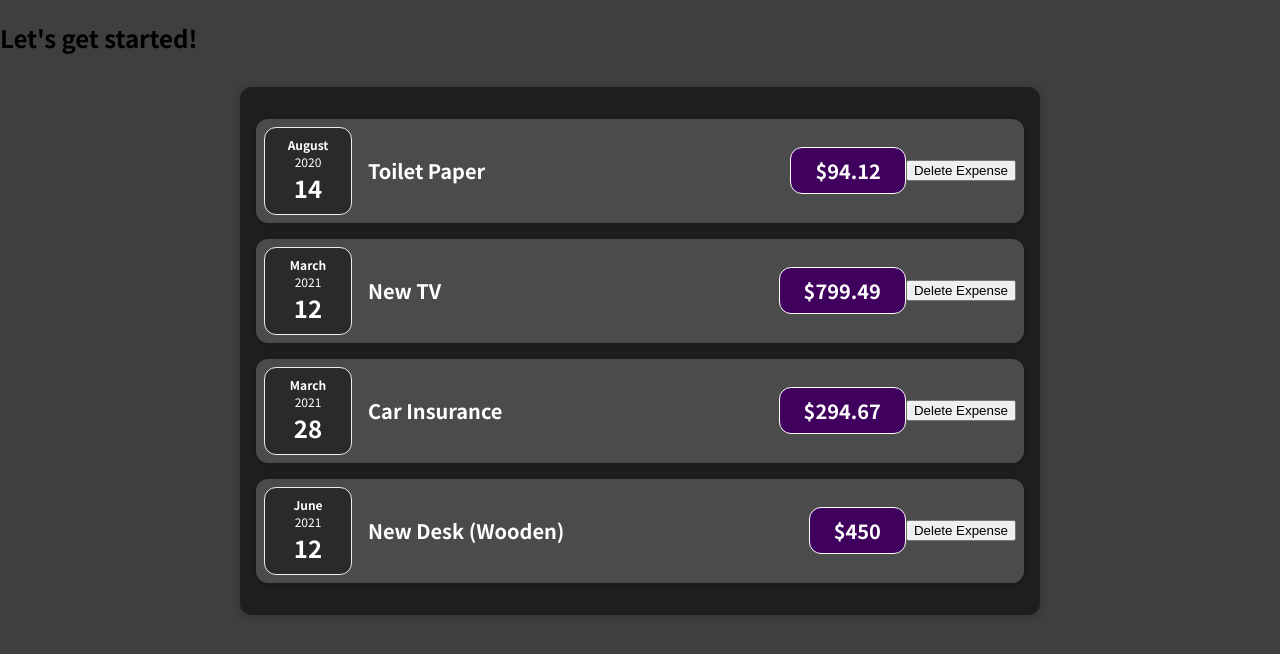
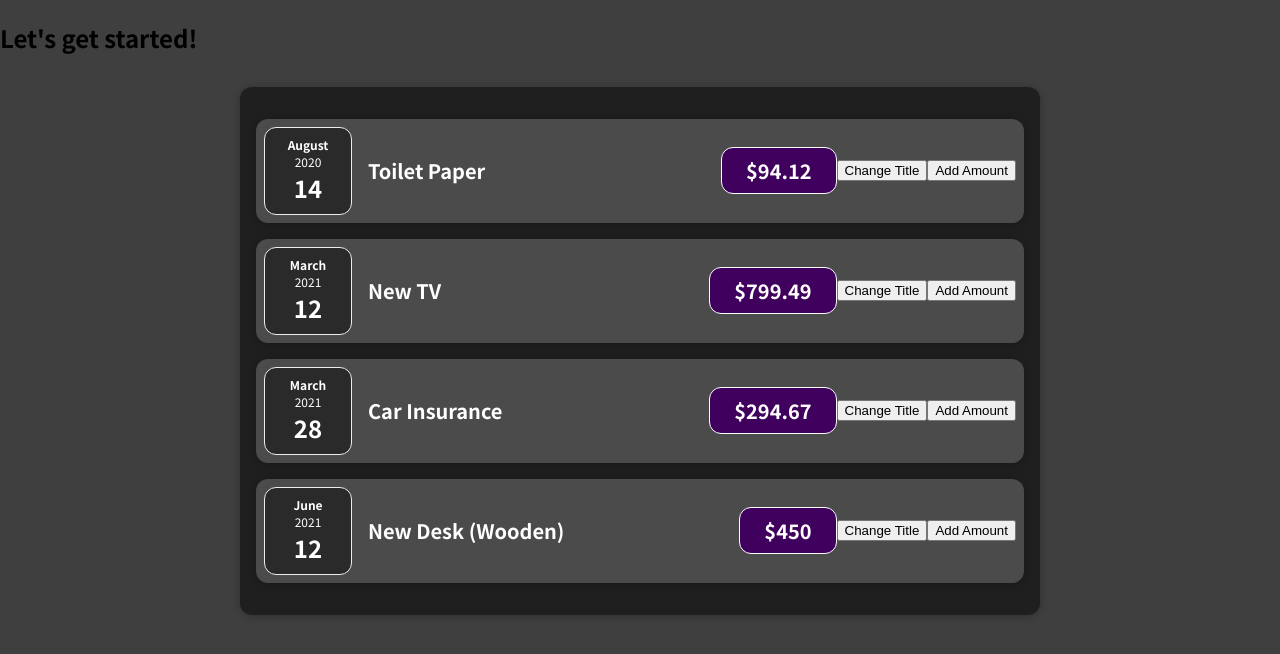
Before and after one commit to prashantpandey98/Front-end-React, a React (Create React App) app in the folder react-1/: page / in a window 1280 px wide. Shown: the top 654 px of the page. Built offline with nearby package versions, Linux system fonts and the light colour scheme.

Commit message:
Added functional buttons to update title and add 100$ using useState

```diff
--- a/react-1/src/Components/Expenses/ExpenseItem.js
+++ b/react-1/src/Components/Expenses/ExpenseItem.js
@@ -1,21 +1,33 @@
-import React from "react";
+import React, {useState} from "react";
 
 import ExpenseDate from "./ExpenseDate";
 import Card from "../UI/Card";
 import "./ExpenseItem.css";
 
 const ExpenseItem = (props) => {
+  const [title, setTitle]=useState(props.title);
+  const [amount, setAmount]=useState(props.amount);
+
+const clickHandler=()=>{
+  setTitle("Upated");
+  console.log(title);
+}
+const updateAmount=()=>{
+  setAmount(amount+100);
+  console.log(amount);
+}
+
   return (
     <Card className="expense-item">
       <ExpenseDate date={props.date} />
       <div className="expense-item__description">
-        <h2>{props.title}</h2>
-        <div className="expense-item__price">${props.amount}</div>
+        <h2>{title}</h2>
+        <div className="expense-item__price">${amount}</div>
       </div>
       <button
-        onClick={(e) => {
-          e.target.parentElement.remove();
-        }}> Delete Expense</button>
+        onClick={clickHandler}>Change Title</button>
+        <button
+        onClick={updateAmount}>Add Amount</button>
     </Card>
   );
 };
```
